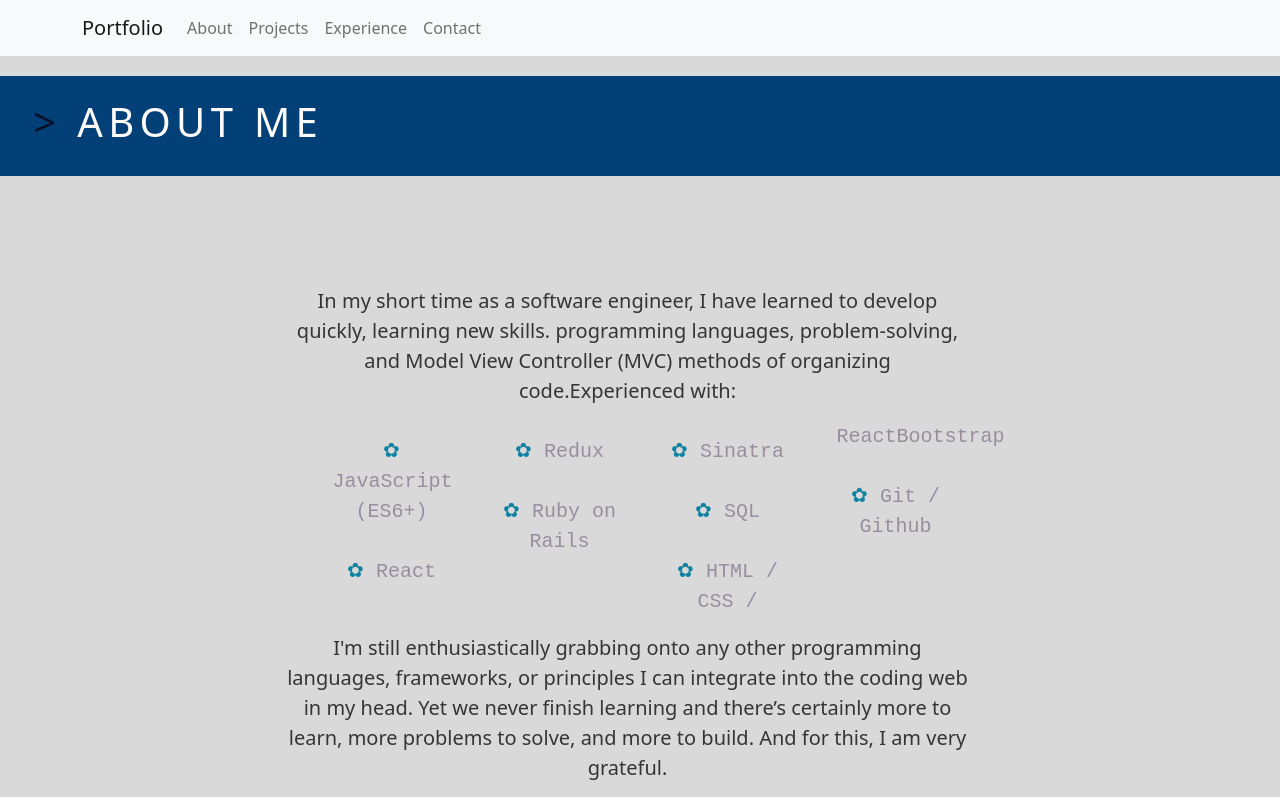
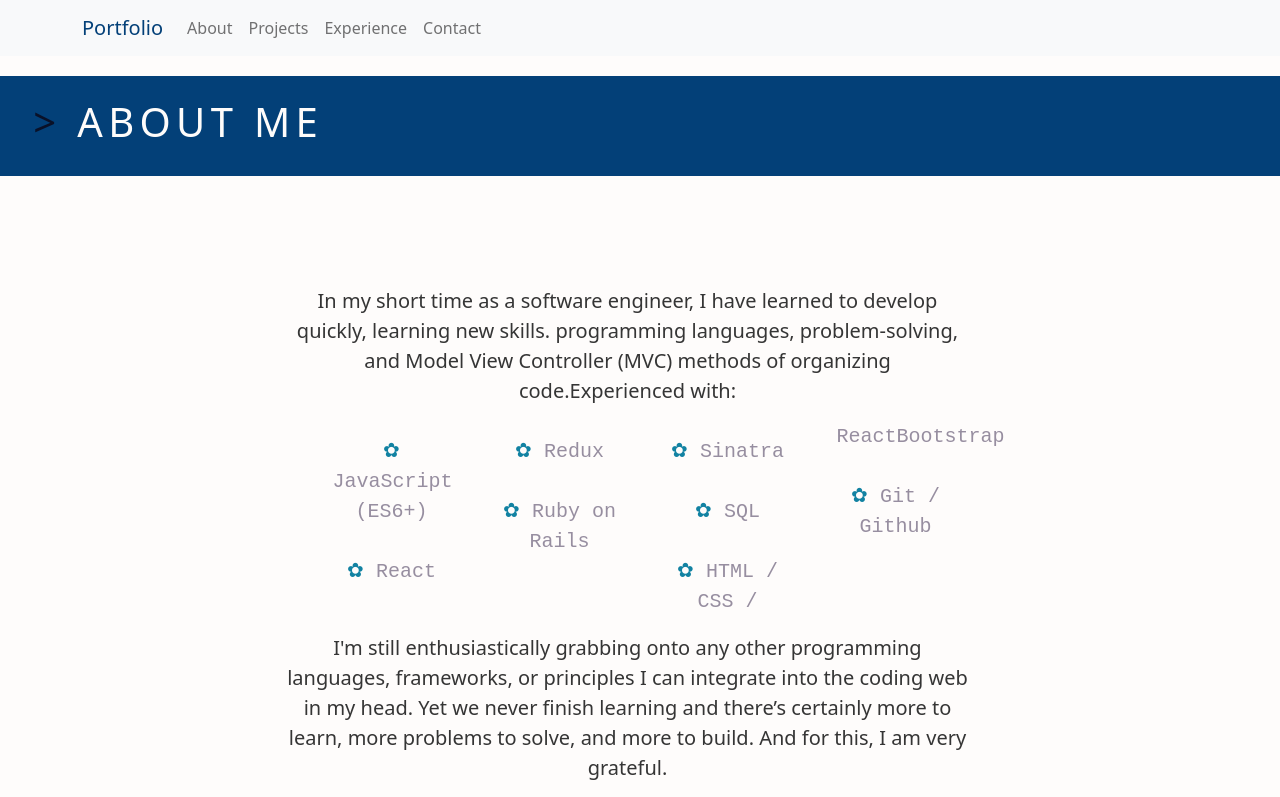
Before and after one commit to LupitaLee/portfolio, a React (Create React App) app: page /about in a window 1280 px wide. Shown: the top 797 px of the page. Built offline with nearby package versions, Linux system fonts and the light colour scheme.

Commit message:
change the navbar homepage Portfilio to blue

```diff
--- a/src/components/About/About.css
+++ b/src/components/About/About.css
@@ -2,7 +2,7 @@
     min-height: 100vh;
     display: inline-flex;
     flex-flow: column wrap;
-    background-color: #d9d9d9;
+    background-color: #fefcfb;
 
 }
 
--- a/src/components/Experience/Experience.css
+++ b/src/components/Experience/Experience.css
@@ -3,5 +3,5 @@
     width: 100%;
     display: inline-flex;
     flex-flow: column wrap;
-    /* background-color: #d9d9d9; */
+    background-color: #fefcfb;
 }
--- a/src/components/Navigation.jsx
+++ b/src/components/Navigation.jsx
@@ -6,7 +6,7 @@ const Navigation = () => {
         <div  >
             <Navbar bg="light" expand="lg"  >
            <Container >
-             <Navbar.Brand href="/">Portfolio</Navbar.Brand>
+             <Navbar.Brand href="/" style={{ color: '#034078' }} >Portfolio</Navbar.Brand>
              <Navbar.Toggle aria-controls="basic-navbar-nav" />
              <Navbar.Collapse id="basic-navbar-nav">
                <Nav className="me-auto">
```
